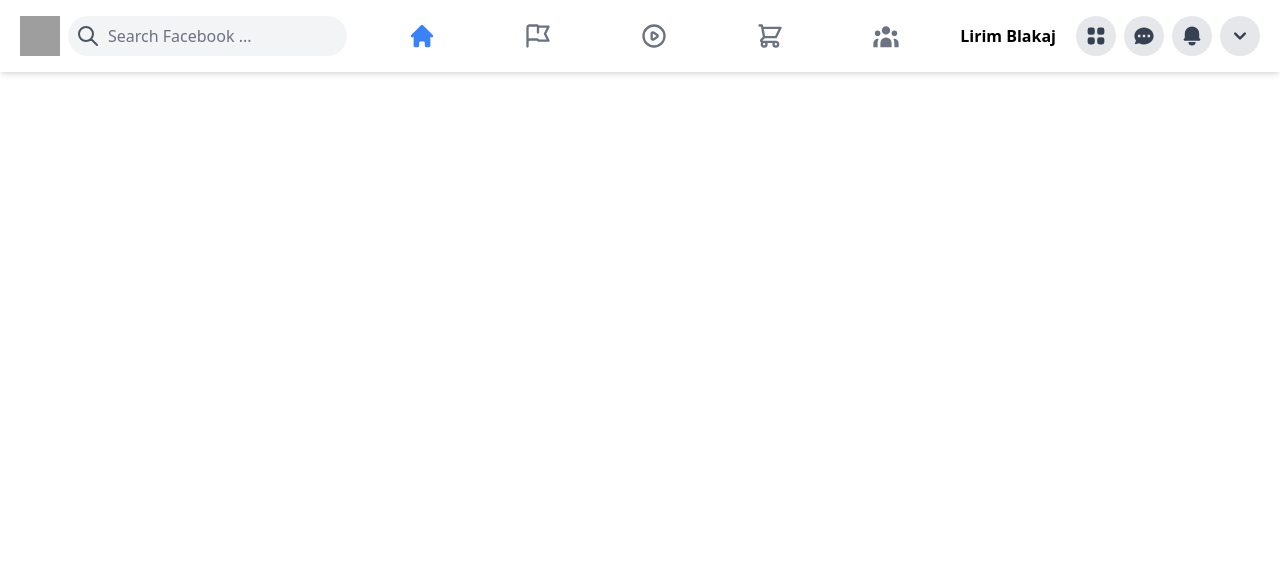
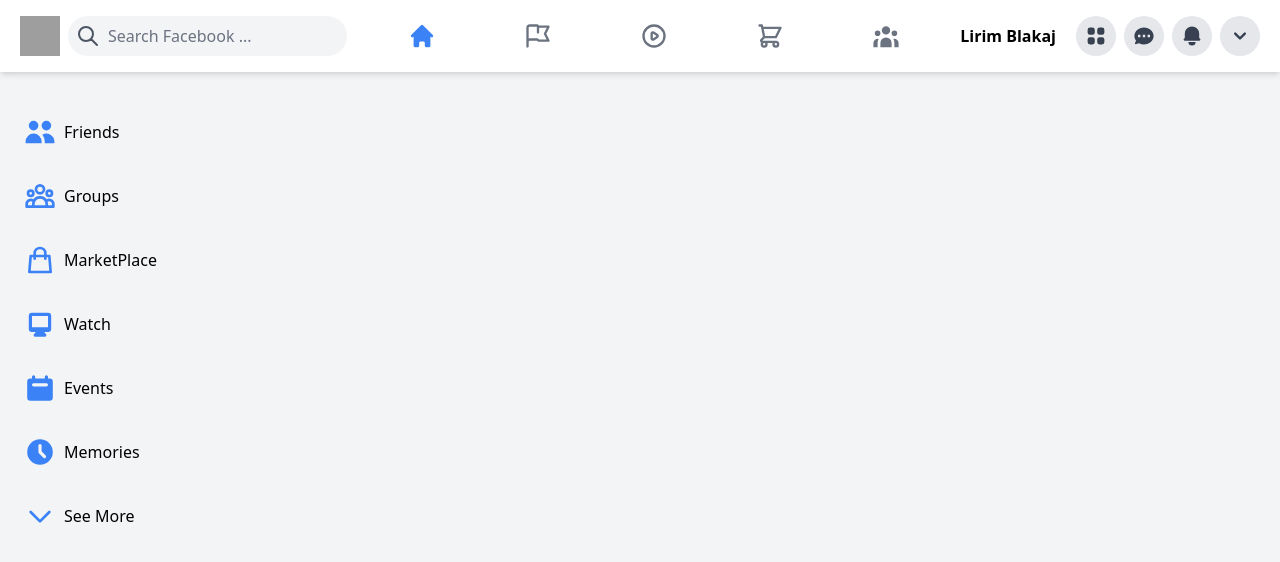
Before and after one commit to lirimmb/fbclone-nextjs-tailwindcss, a Next.js app: page / in a window 1280 px wide. Shown: the top 562 px of the page. Built offline with nearby package versions, Linux system fonts and the light colour scheme; no server answers; grey boxes are pictures that could not be loaded.

Commit message:
added Sidebar

```diff
--- /dev/null
+++ b/components/Feed.js
@@ -0,0 +1,14 @@
+const Feed = () => {
+    return (
+        <div>
+            <div>
+                {/* Stories */}
+                <Stories/>
+                {/* Inputbox */}
+                {/* Posts */}
+            </div>
+        </div>
+    )
+}
+
+export default Feed;
--- a/components/Login.js
+++ b/components/Login.js
@@ -11,7 +11,7 @@
         width={400}
         objectFit="contain"
       />
-      <h1 onClick={signIn} className="p-5 bg-blue-500 rounded-full text-white text-center cursor-pointer">Login with Facebook</h1>
+      <button onClick={signIn} className="p-5 bg-blue-500 rounded-full text-white text-center cursor-pointer">Login with Facebook</button>
     </div>
   );
 };
--- /dev/null
+++ b/components/Sidebar.js
@@ -0,0 +1,29 @@
+import React from 'react'
+import {
+    ChevronDownIcon,
+    ShoppingBagIcon,
+    UserGroupIcon,
+} from '@heroicons/react/outline';
+import {
+    CalendarIcon,
+    ClockIcon,
+    DesktopComputerIcon,
+    UsersIcon,
+} from '@heroicons/react/solid';
+import SidebarRow from './SidebarRow';
+
+const Sidebar = () => {
+    return (
+        <div className="p-2 mt-5 max-w-[600px] xl:min-w-[300px]">
+            <SidebarRow Icon={UsersIcon} title="Friends" />
+            <SidebarRow Icon={UserGroupIcon} title="Groups" />
+            <SidebarRow Icon={ShoppingBagIcon} title="MarketPlace" />
+            <SidebarRow Icon={DesktopComputerIcon} title="Watch" />
+            <SidebarRow Icon={CalendarIcon} title="Events" />
+            <SidebarRow Icon={ClockIcon} title="Memories" />
+            <SidebarRow Icon={ChevronDownIcon} title="See More" />
+        </div>
+    )
+}
+
+export default Sidebar;
--- /dev/null
+++ b/components/SidebarRow.js
@@ -0,0 +1,25 @@
+
+
+const SidebarRow = ({src, Icon, title}) => {
+    return (
+        <div className="flex items-center space-x-2 p-4 hover:bg-gray-200 rounded-xl cursor-pointer">
+            {
+                src && (
+                    <Image
+                        className="rounded-full"
+                        src={src}
+                        width={30}
+                        height={30}
+                        layout="fixed"
+                    />
+                )
+            }
+            {
+                Icon && <Icon className="h-8 w-8 text-blue-500"/>
+            }
+            <p className="hidden sm:inline-flex font-medium">{title}</p>
+        </div>
+    )
+}
+
+export default SidebarRow;
--- /dev/null
+++ b/components/Stories.js
@@ -0,0 +1,9 @@
+const Stories = () => {
+    return (
+        <div>
+
+        </div>
+    )
+}
+
+export default Stories;
--- a/pages/index.js
+++ b/pages/index.js
@@ -2,11 +2,12 @@
 import Head from 'next/head'
 import Header from '../components/Header'
 import Login from '../components/Login';
+import Sidebar from '../components/Sidebar';
 
 export default function Home({session}) {
   {/*if(!session) return <Login />;*/}
   return (
-    <div>
+    <div className="h-screen bg-gray-100 overflow-hidden">
       <Head>
         <title>Facebook</title>
       </Head>
@@ -15,6 +16,7 @@
 
       <main>
         {/* Sidebar*/}
+        <Sidebar />
         {/* Feed*/}
         {/* Widgets*/}
       </main>
```
